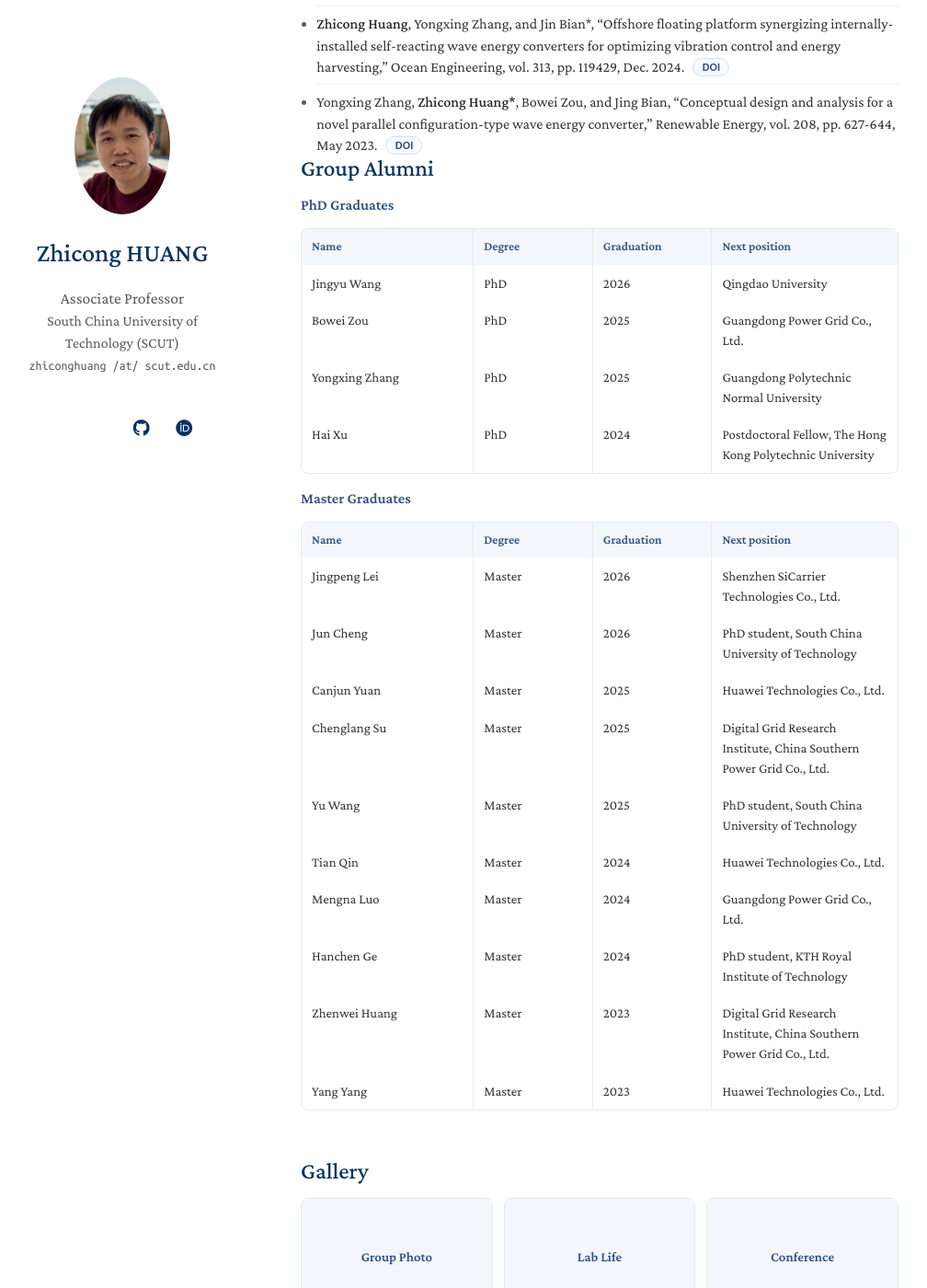
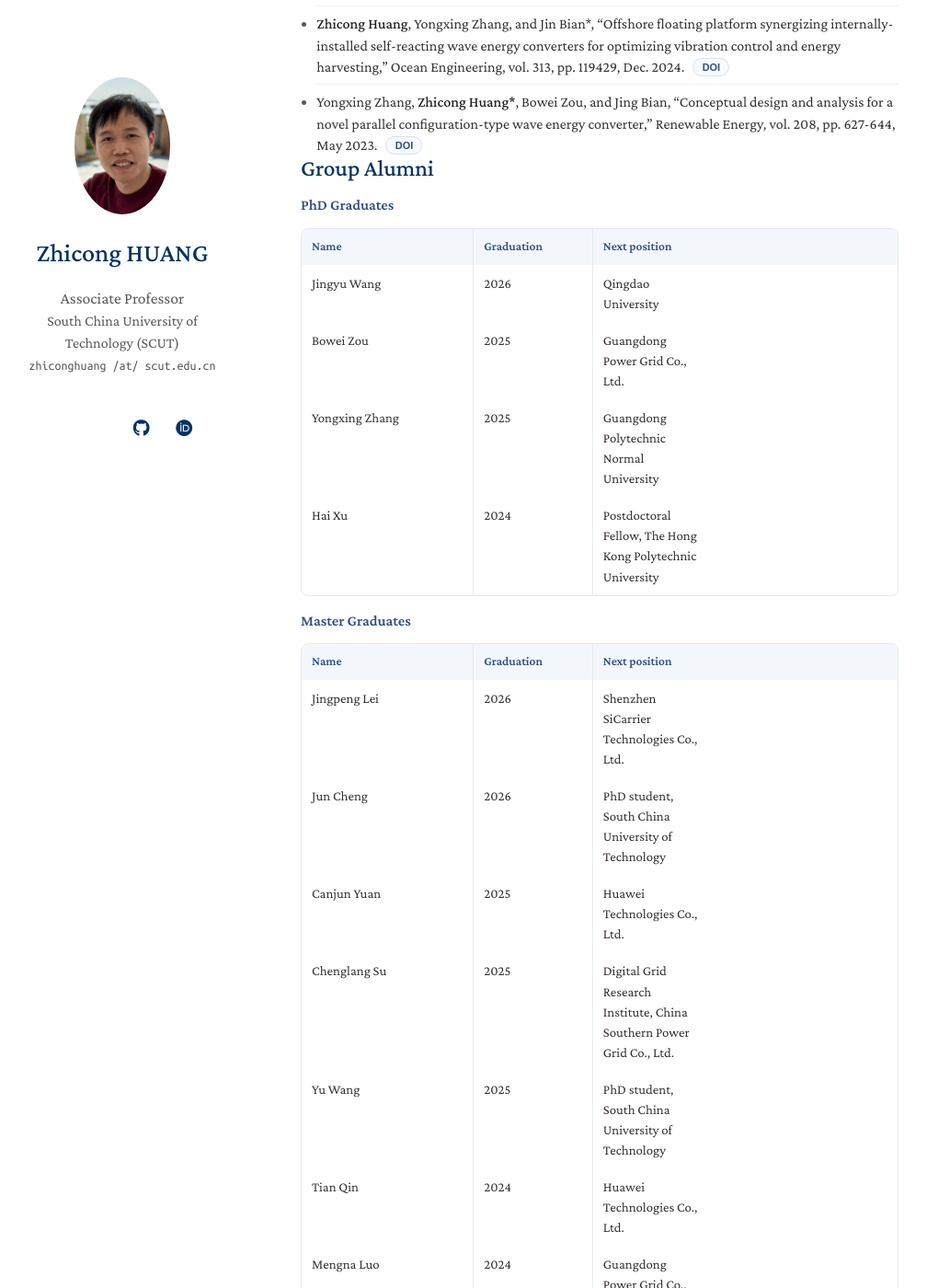
Before and after one commit to forwardhuang/forwardhuang.github.io, a Jekyll site: the page built from index.md, in a window 1280 px wide and 1400 px high, scrolled down 3935 px. Shown: the whole window at 92% size, without its empty margins (143-1151 px from the left). Built offline with Jekyll 4.4.1, drawn with Linux system fonts in a browser that asks for light colours; a style sheet for code colours, icons or effects is not loaded; our own code applies the rules of GitHub Pages for plain Markdown files.

Commit message:
Update alumni.md

```diff
--- a/_includes/alumni.md
+++ b/_includes/alumni.md
@@ -1,35 +1,30 @@
 <br>
-<h2 id="group-alumni" class="section-title">Group Alumni</h2>
+<h2 id="group-alumni" class="section-title alumni-section-title">Group Alumni</h2>
 
 <h3 class="alumni-subtitle">PhD Graduates</h3>
 <div class="alumni-panel">
   <div class="alumni-header">
     <span>Name</span>
-    <span>Degree</span>
     <span>Graduation</span>
     <span>Next position</span>
   </div>
   <div class="alumni-row">
     <span>Jingyu Wang</span>
-    <span>PhD</span>
     <span>2026</span>
     <span>Qingdao University</span>
   </div>
   <div class="alumni-row">
     <span>Bowei Zou</span>
-    <span>PhD</span>
     <span>2025</span>
     <span>Guangdong Power Grid Co., Ltd.</span>
   </div>
   <div class="alumni-row">
     <span>Yongxing Zhang</span>
-    <span>PhD</span>
     <span>2025</span>
     <span>Guangdong Polytechnic Normal University</span>
   </div>
   <div class="alumni-row">
     <span>Hai Xu</span>
-    <span>PhD</span>
     <span>2024</span>
     <span>Postdoctoral Fellow, The Hong Kong Polytechnic University</span>
   </div>
@@ -39,67 +34,56 @@
 <div class="alumni-panel">
   <div class="alumni-header">
     <span>Name</span>
-    <span>Degree</span>
     <span>Graduation</span>
     <span>Next position</span>
   </div>
   <div class="alumni-row">
     <span>Jingpeng Lei</span>
-    <span>Master</span>
     <span>2026</span>
     <span>Shenzhen SiCarrier Technologies Co., Ltd.</span>
   </div>
   <div class="alumni-row">
     <span>Jun Cheng</span>
-    <span>Master</span>
     <span>2026</span>
     <span>PhD student, South China University of Technology</span>
   </div>
   <div class="alumni-row">
     <span>Canjun Yuan</span>
-    <span>Master</span>
     <span>2025</span>
     <span>Huawei Technologies Co., Ltd.</span>
   </div>
   <div class="alumni-row">
     <span>Chenglang Su</span>
-    <span>Master</span>
     <span>2025</span>
     <span>Digital Grid Research Institute, China Southern Power Grid Co., Ltd.</span>
   </div>
   <div class="alumni-row">
     <span>Yu Wang</span>
-    <span>Master</span>
     <span>2025</span>
     <span>PhD student, South China University of Technology</span>
   </div>
   <div class="alumni-row">
     <span>Tian Qin</span>
-    <span>Master</span>
     <span>2024</span>
     <span>Huawei Technologies Co., Ltd.</span>
   </div>
   <div class="alumni-row">
     <span>Mengna Luo</span>
-    <span>Master</span>
     <span>2024</span>
     <span>Guangdong Power Grid Co., Ltd.</span>
   </div>
   <div class="alumni-row">
     <span>Hanchen Ge</span>
-    <span>Master</span>
     <span>2024</span>
     <span>PhD student, KTH Royal Institute of Technology</span>
   </div>
   <div class="alumni-row">
     <span>Zhenwei Huang</span>
-    <span>Master</span>
     <span>2023</span>
     <span>Digital Grid Research Institute, China Southern Power Grid Co., Ltd.</span>
   </div>
   <div class="alumni-row">
     <span>Yang Yang</span>
-    <span>Master</span>
     <span>2023</span>
     <span>Huawei Technologies Co., Ltd.</span>
   </div>
```
